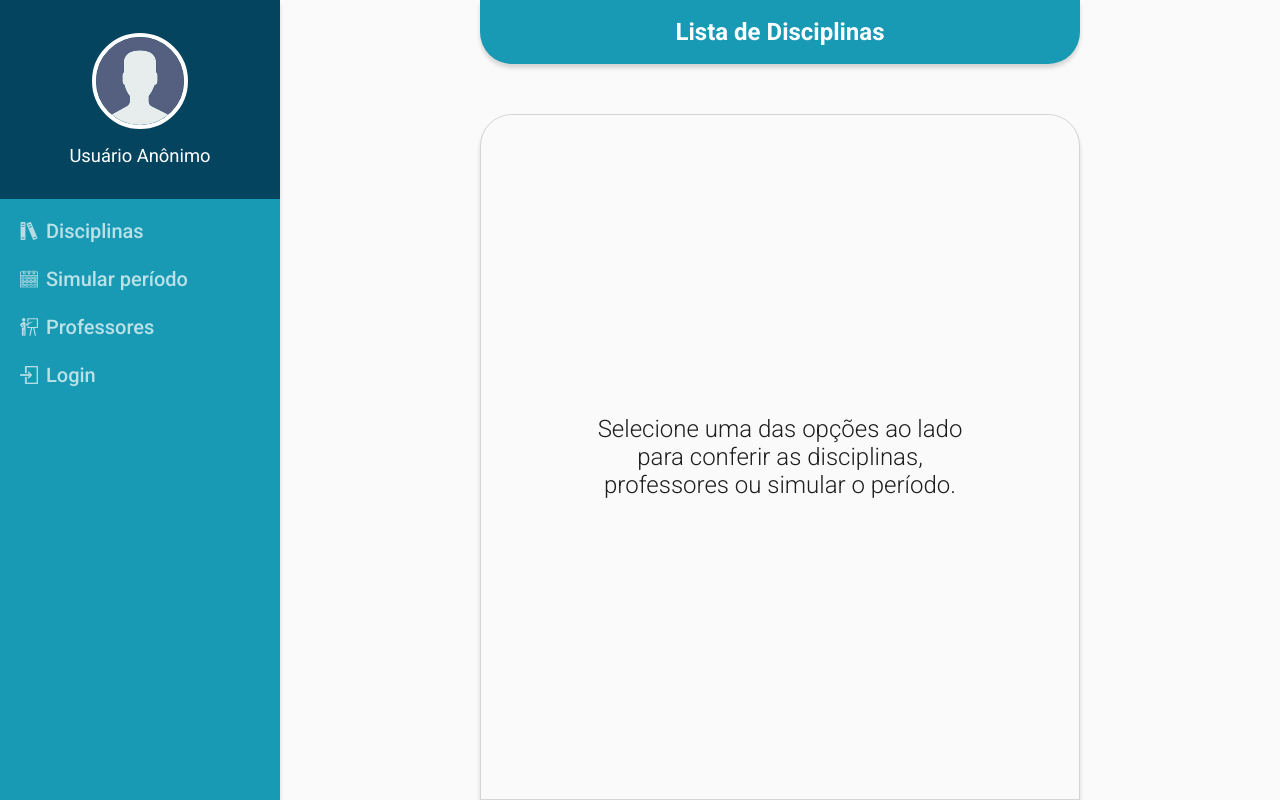
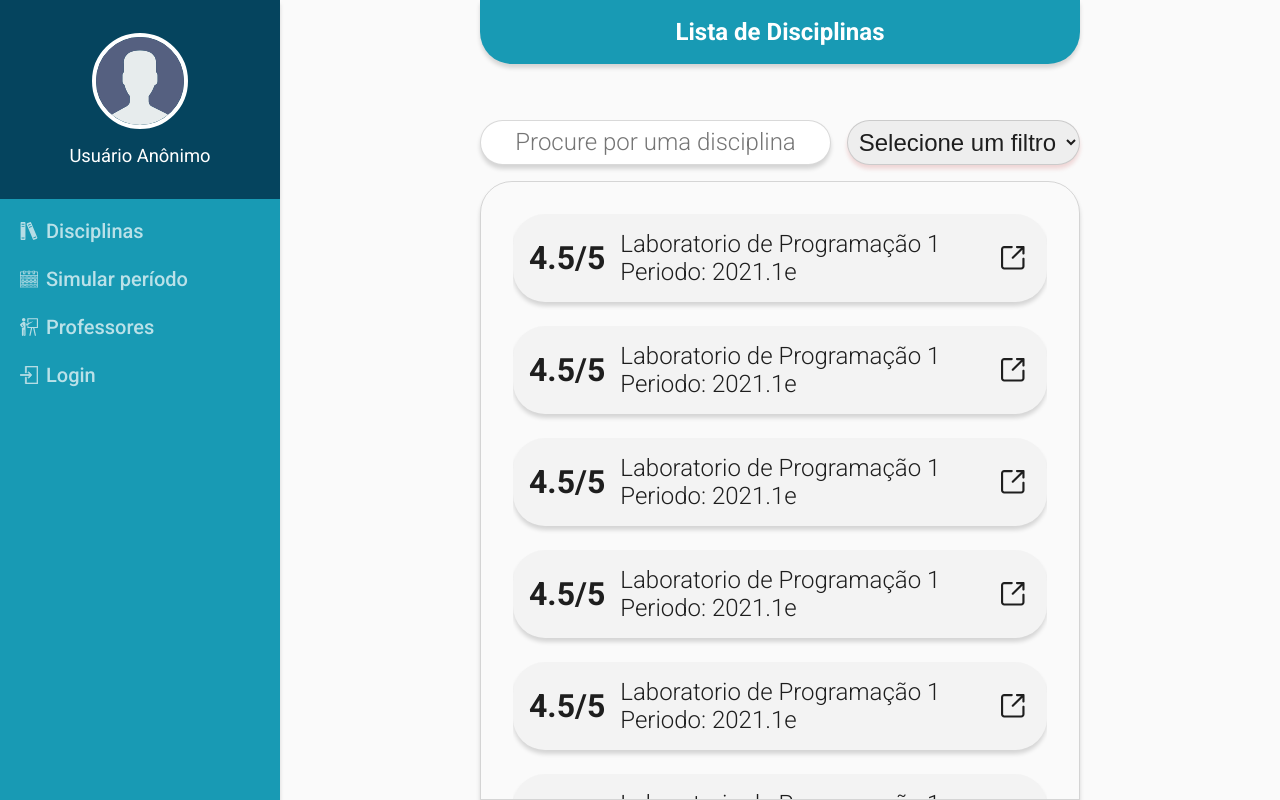
Before and after one commit to PedroDCN/avaliador-disciplinas, a React (Create React App) app in the folder AvaliadorDisciplinas.FRONTEND/: page /disciplinas in a window 1280 px wide. Built offline with nearby package versions, Linux system fonts and the light colour scheme.

Commit message:
front - Adicionando mais alguns componentes

```diff
--- a/AvaliadorDisciplinas.FRONTEND/src/components/ButtonWithIcon/ButtonWithIcon.module.css
+++ b/AvaliadorDisciplinas.FRONTEND/src/components/ButtonWithIcon/ButtonWithIcon.module.css
@@ -6,6 +6,13 @@
   display: flex;
   align-items: center;
   gap: 0.4rem;
+}
+
+.transparent {
+  background-color: transparent;
+}
+
+.colored {
   cursor: pointer;
   box-shadow: rgba(0, 0, 0, 0.15) 0px 4px 4px;
   transition: transform 0.2s;
--- a/AvaliadorDisciplinas.FRONTEND/src/components/ButtonWithIcon/index.jsx
+++ b/AvaliadorDisciplinas.FRONTEND/src/components/ButtonWithIcon/index.jsx
@@ -1,10 +1,12 @@
-import styles from './ButtonWithIcon.module.css';
+import styles from "./ButtonWithIcon.module.css";
 
 function ButtonWithIcon(props) {
   return (
     <div
-            className={styles.container}
-            style={{backgroundColor: props.backgroundcolor, color: props.color,}}
+      className={`${styles.container} ${
+        props.transparent ? styles.transparent : styles.colored
+      }`}
+      style={{ backgroundColor: props.backgroundcolor, color: props.color }}
       {...props}
     >
       <p>{props.buttontitle}</p>
--- /dev/null
+++ b/AvaliadorDisciplinas.FRONTEND/src/components/DataList/DataList.module.css
@@ -0,0 +1,29 @@
+.container {
+  width: 100%;
+  height: 100%;
+  text-align: center;
+}
+
+.container ul::-webkit-scrollbar {
+  width: 10px;
+  height: 10px;
+}
+
+.container ul::-webkit-scrollbar-track {
+  background: transparent;
+}
+
+.container ul::-webkit-scrollbar-thumb {
+  background: rgba(0, 0, 0, 0.2);
+  border-radius: 10px;
+}
+
+.container ul {
+  overflow-y: auto;
+  list-style: none;
+  height: 100%;
+}
+
+.container ul li {
+  margin-bottom: 1.5rem;
+}
--- /dev/null
+++ b/AvaliadorDisciplinas.FRONTEND/src/components/DataList/index.jsx
@@ -0,0 +1,18 @@
+import styles from "./DataList.module.css";
+
+function DataList(props) {
+  return (
+    <div className={styles.container}>
+      {props.loading && <>Carregando kkkk</>}
+      {!props.loading && (
+        <ul>
+          {props.data.map((item, index) => {
+            return <li key={index}>{props.render(item)}</li>;
+          })}
+        </ul>
+      )}
+    </div>
+  );
+}
+
+export default DataList;
--- /dev/null
+++ b/AvaliadorDisciplinas.FRONTEND/src/components/Dropdown/Dropdown.module.css
@@ -0,0 +1,18 @@
+.container {
+  width: 100%;
+  height: 100%;
+}
+
+.container select {
+  width: 100%;
+  height: 100%;
+  border-radius: 1em;
+  font-size: 1.5rem;
+  text-align: center;
+  font-weight: 500;
+  background-color: #eeeeee;
+  color: #1e1e1e;
+  border: 1px solid rgba(0, 0, 0, 0.15);
+  box-shadow: rgba(179, 14, 14, 0.15) 0px 4px 4px;
+  text-overflow: ellipsis;
+}
--- /dev/null
+++ b/AvaliadorDisciplinas.FRONTEND/src/components/Dropdown/index.jsx
@@ -0,0 +1,26 @@
+import styles from "./Dropdown.module.css";
+
+function Dropdown(props) {
+  function _innerOnChange(e) {
+    props.onChange(e.target.value);
+  }
+
+  return (
+    <div className={styles.container}>
+      <select defaultValue="default" onChange={_innerOnChange}>
+        <option value="default" disabled hidden>
+          {props.placeholder}
+        </option>
+        {props.data.map((item, index) => {
+          return (
+            <option key={index} value={item[props.value]}>
+              {item[props.label]}
+            </option>
+          );
+        })}
+      </select>
+    </div>
+  );
+}
+
+export default Dropdown;
--- a/AvaliadorDisciplinas.FRONTEND/src/pages/Disciplina/Disciplina.module.css
+++ b/AvaliadorDisciplinas.FRONTEND/src/pages/Disciplina/Disciplina.module.css
@@ -70,17 +70,54 @@
   font-weight: 700;
 }
 
+.container .content .filter {
+  width: 60%;
+  height: 7.5%;
+  display: flex;
+  flex-direction: row;
+  justify-content: center;
+  align-items: center;
+  margin-top: 5%;
+  background: transparent;
+  gap: 1rem;
+}
+
+.container .content .filter input {
+  width: 60%;
+  height: 80%;
+  border-radius: 1em;
+  font-size: 1.5rem;
+  text-align: center;
+  font-weight: 300;
+  border: 1px solid rgba(0, 0, 0, 0.15);
+  box-shadow: rgba(0, 0, 0, 0.15) 0px 4px 4px;
+  padding: 0 1em 0 1em;
+  text-overflow: ellipsis;
+}
+
+.container .content .filter input:focus {
+  outline: transparent;
+}
+
+.container .content .filter .dropdown {
+  width: 40%;
+  height: 80%;
+}
+
 .container .content .indexContent {
   width: 60%;
-  height: 90%;
+  height: 81.5%;
+  overflow-y: auto;
   display: flex;
   flex-direction: column;
   justify-content: center;
   align-items: center;
-  margin-top: 5%;
   border-top-left-radius: 2rem;
   border-top-right-radius: 2rem;
-  padding: 2rem;
+  margin-top: 1%;
+  padding-top: 2rem;
+  padding-left: 2rem;
+  padding-right: 2rem;
   gap: 1rem;
   border: 1px solid rgba(0, 0, 0, 0.15);
   box-shadow: rgba(0, 0, 0, 0.15) 0px 4px 4px;
@@ -93,3 +130,36 @@
   font-weight: 300;
   user-select: none;
 }
+
+.container .content .indexContent .itemConteudo span {
+  text-align: left;
+  width: 100%;
+}
+
+.itemContainer {
+  display: flex;
+  justify-content: center;
+  align-items: center;
+  background: #f3f3f3;
+  border-radius: 2rem;
+  padding: 1rem;
+  gap: 1rem;
+  box-shadow: rgba(0, 0, 0, 0.15) 0px 4px 4px;
+}
+
+.itemContainer .itemNota {
+  width: 15%;
+  font-size: 2rem;
+  font-weight: 700;
+  text-align: center;
+}
+
+.itemContainer .itemConteudo {
+  width: 75%;
+  display: flex;
+  flex-direction: column;
+}
+
+.itemContainer .itemButton {
+  width: 10%;
+}
--- a/AvaliadorDisciplinas.FRONTEND/src/pages/Disciplina/index.jsx
+++ b/AvaliadorDisciplinas.FRONTEND/src/pages/Disciplina/index.jsx
@@ -1,12 +1,47 @@
-import React from "react";
+import React, { useEffect, useState } from "react";
 import styles from "./Disciplina.module.css";
-
 import UserImage from "../../assets/icons/user_anonimous.svg";
 import NavMenu from "../../components/NavMenu";
 import { useAuth } from "../../contexts/AuthContext";
+import DataList from "../../components/DataList";
+import { getAll } from "../../services/disciplinaService";
+import ButtonWithIcon from "../../components/ButtonWithIcon";
+import External from "../../assets/icons/external.svg";
+import Dropdown from "../../components/Dropdown";
+import { atributosDisciplina } from "../../services/DadosEstaticos";
 
 function DisciplinaIndex() {
   const { user } = useAuth();
+  const [disc, setDisc] = useState([]);
+  const [loading, setLoading] = useState(false);
+  const [atributo, setAtributo] = useState();
+
+  useEffect(() => {
+    setLoading(true);
+    getAll().then((data) => {
+      setDisc(data);
+      setLoading(false);
+    });
+  }, []);
+
+  function renderItem(item) {
+    return (
+      <div className={styles.itemContainer}>
+        <div className={styles.itemNota}>{item.nota}/5</div>
+        <div className={styles.itemConteudo}>
+          <span>{item.nome}</span>
+          <span>Periodo: {item.periodo}</span>
+        </div>
+        <div className={styles.itemButton}>
+          <ButtonWithIcon
+            icon={External}
+            onClick={() => console.log(item.nome)}
+            transparent
+          />
+        </div>
+      </div>
+    );
+  }
 
   return (
     <div className={styles.container}>
@@ -29,12 +64,25 @@ function DisciplinaIndex() {
           <span>Lista de Disciplinas</span>
         </div>
 
-        {/* Esta div será trocada de acordo com o conteúdo que o usuário escolher */}
+        <div className={styles.filter}>
+          <input
+            type="text"
+            id="nome"
+            placeholder="Procure por uma disciplina"
+          />
+          <div className={styles.dropdown}>
+            <Dropdown
+              data={atributosDisciplina()}
+              placeholder={"Selecione um filtro"}
+              value="value"
+              label="text"
+              onChange={setAtributo}
+            />
+          </div>
+        </div>
+
         <div className={styles.indexContent}>
-          <span>
-            Selecione uma das opções ao lado para conferir as disciplinas,
-            professores ou simular o período.
-          </span>
+          <DataList data={disc} loading={loading} render={renderItem} />
         </div>
       </div>
     </div>
--- /dev/null
+++ b/AvaliadorDisciplinas.FRONTEND/src/services/DadosEstaticos.jsx
@@ -0,0 +1,92 @@
+export function disciplinasEstaticas() {
+  return [
+    {
+      nome: "Laboratorio de Programação 1",
+      periodo: "2021.1e",
+      nota: 4.5,
+    },
+    {
+      nome: "Laboratorio de Programação 1",
+      periodo: "2021.1e",
+      nota: 4.5,
+    },
+    {
+      nome: "Laboratorio de Programação 1",
+      periodo: "2021.1e",
+      nota: 4.5,
+    },
+    {
+      nome: "Laboratorio de Programação 1",
+      periodo: "2021.1e",
+      nota: 4.5,
+    },
+    {
+      nome: "Laboratorio de Programação 1",
+      periodo: "2021.1e",
+      nota: 4.5,
+    },
+    {
+      nome: "Laboratorio de Programação 1",
+      periodo: "2021.1e",
+      nota: 4.5,
+    },
+    {
+      nome: "Laboratorio de Programação 1",
+      periodo: "2021.1e",
+      nota: 4.5,
+    },
+    {
+      nome: "Laboratorio de Programação 1",
+      periodo: "2021.1e",
+      nota: 4.5,
+    },
+    {
+      nome: "Laboratorio de Programação 1",
+      periodo: "2021.1e",
+      nota: 4.5,
+    },
+    {
+      nome: "Laboratorio de Programação 1",
+      periodo: "2021.1e",
+      nota: 4.5,
+    },
+    {
+      nome: "Laboratorio de Programação 1",
+      periodo: "2021.1e",
+      nota: 4.5,
+    },
+    {
+      nome: "Laboratorio de Programação 1",
+      periodo: "2021.1e",
+      nota: 4.5,
+    },
+    {
+      nome: "Laboratorio de Programação 1",
+      periodo: "2021.1e",
+      nota: 4.5,
+    },
+    {
+      nome: "Laboratorio de Programação 1",
+      periodo: "2021.1e",
+      nota: 4.5,
+    },
+    {
+      nome: "Laboratorio de Programação 1",
+      periodo: "2021.1e",
+      nota: 4.5,
+    },
+    {
+      nome: "Laboratorio de Programação 1",
+      periodo: "2021.1e",
+      nota: 4.5,
+    },
+  ];
+}
+
+export function atributosDisciplina() {
+  return [
+    { value: "nome", text: "Nome" },
+    { value: "nota", text: "Nota" },
+    { value: "professor", text: "Professor" },
+  ];
+}
--- /dev/null
+++ b/AvaliadorDisciplinas.FRONTEND/src/services/disciplinaService.jsx
@@ -0,0 +1,10 @@
+import { disciplinasEstaticas } from "./DadosEstaticos";
+
+export async function getAll() {
+  const fun = await new Promise((resolve, reject) => {
+    setTimeout(() => {
+      resolve(disciplinasEstaticas());
+    }, 2000);
+  });
+  return fun;
+}
--- a/AvaliadorDisciplinas.FRONTEND/src/styles/colorsConfig.json
+++ b/AvaliadorDisciplinas.FRONTEND/src/styles/colorsConfig.json
@@ -10,6 +10,7 @@
     "gray-500": "#9E9E9E",
     "gray-700": "#6A6A6A",
     "red-400": "#F15E5E",
-        "green-500": "#8BC34A"
+    "green-500": "#8BC34A",
+    "transparent": "transparent"
   }
 }
```
Also changed, not shown: AvaliadorDisciplinas.FRONTEND/src/assets/icons/external.svg (added). Lines whose indentation alone changed are shown as unchanged.
